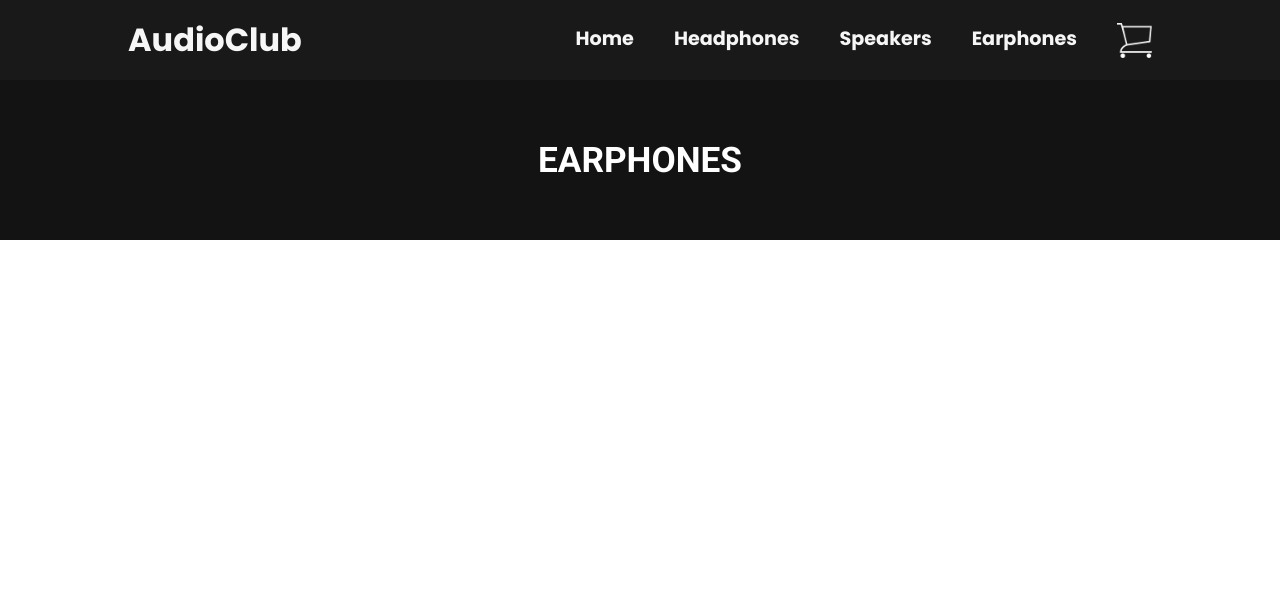
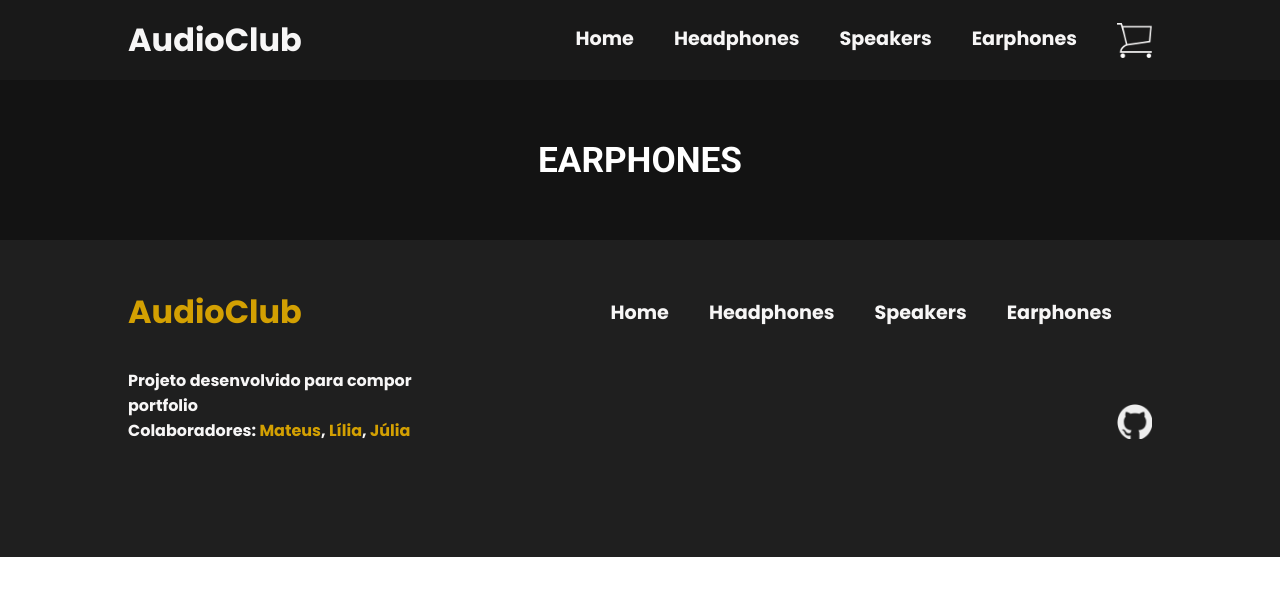
Before and after one commit to mateusmatosleonardo/audio-club, a Next.js app: page /Earphones in a window 1280 px wide. Shown: the top 596 px of the page. Built offline with nearby package versions, Linux system fonts and the light colour scheme.

Commit message:
:sparkles: adding footer in the pages

```diff
--- a/src/pages/Earphones/index.tsx
+++ b/src/pages/Earphones/index.tsx
@@ -1,5 +1,6 @@
 import React from 'react';
 import ContainerTitle from '../../components/ContainerTitle';
+import Footer from '../../components/Footer';
 import Header from '../../components/Header';
 
 const Earphones = () =>{
@@ -7,6 +8,7 @@ const Earphones = () =>{
         <>
             <Header/>
             <ContainerTitle title="Earphones" />
+            <Footer/>
         </>
     )
 }
--- a/src/pages/Headphones/index.tsx
+++ b/src/pages/Headphones/index.tsx
@@ -1,5 +1,6 @@
 import React from "react";
 import ContainerTitle from "../../components/ContainerTitle";
+import Footer from "../../components/Footer";
 import Header from "../../components/Header";
 import style from '../../styles/headphones.module.css';
 
@@ -8,6 +9,7 @@ const Headphones = () =>{
         <>
         <Header/>
         <ContainerTitle title="Headphones"/>
+        <Footer/>
         </>
     )
 }
--- a/src/pages/Speakers/index.tsx
+++ b/src/pages/Speakers/index.tsx
@@ -1,5 +1,6 @@
 import React from 'react';
 import ContainerTitle from '../../components/ContainerTitle';
+import Footer from '../../components/Footer';
 import Header from '../../components/Header';
 
 const Speakers = () =>{
@@ -7,6 +8,7 @@ const Speakers = () =>{
         <>
         <Header/>
         <ContainerTitle title="Speakers"/>
+        <Footer/>
         </>
     )
 }
```
